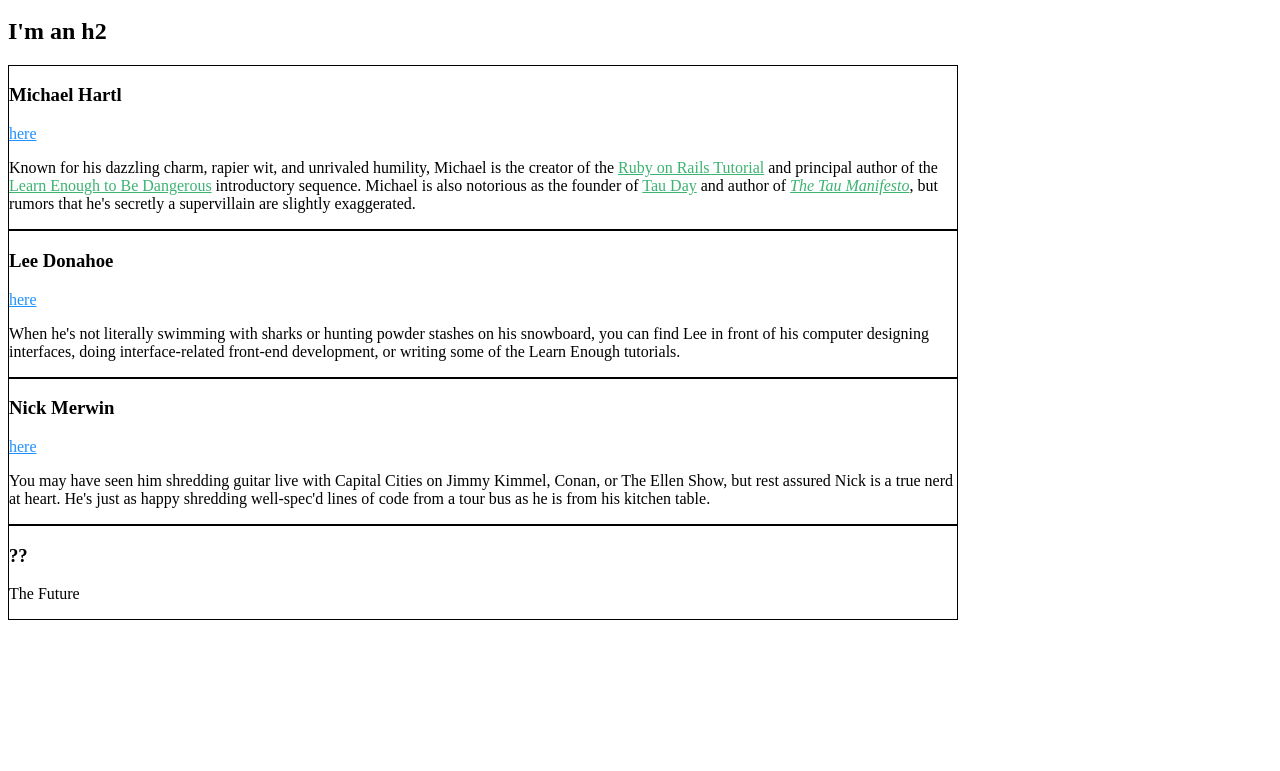
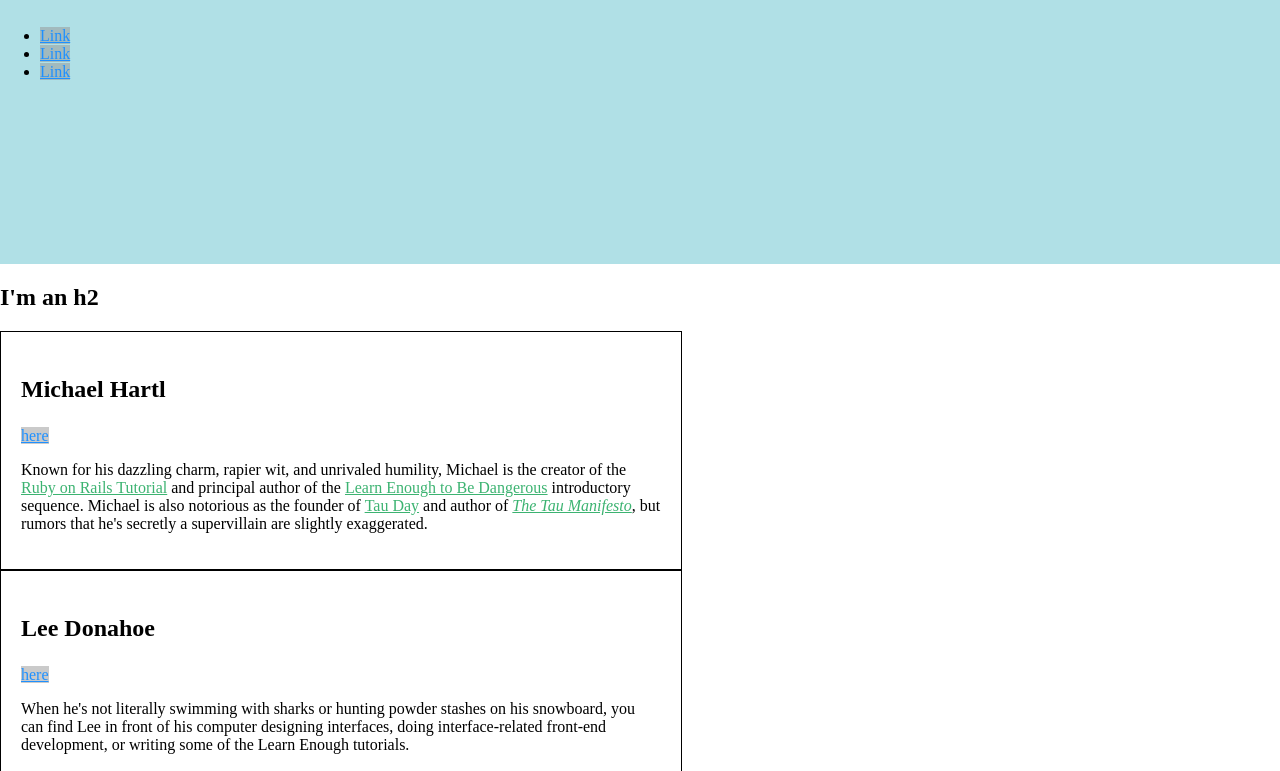
Before and after one commit to laur-tegus/laur-tegus.github.io, a plain HTML site: page index.html in a window 1280 px wide. Shown: the part 136-907 px from the top of the page. Before the commit the page ends 800 px from the top, so only its background shows below. Drawn offline with Linux system fonts and the light colour scheme.

Commit message:
end ch 3

```diff
--- a/index.html
+++ b/index.html
@@ -8,14 +8,42 @@
     a {
       color: tomato;
     }
+    html, body {
+      margin: 0;
+      padding: 0;
+    }
+    h1 {
+      font-size: 7vw;
+      margin-top: 0;
+    }
+
+    /* HERO STYLES */
+    .full-hero {
+      background-color: powderblue;
+      height: 50vh;
+    }
+
     /* SOCIAL STYLES */
     .social-link {
+      background: rgba(150, 150, 150, 0.5);
       color: dodgerblue;
     }
+
     /* BIO STYLES */
+    .bio-wrapper {
+      font-size: 24px;
+    }
     .bio-box {
       border: 1px solid black;
-      width: 75%;
+      font-size: 1rem;
+      padding: 20px;
+      width: 50%;
+    }
+    .bio-box h3 {
+      font-size: 1.5em;
+    }
+    .bio-copy {
+      font-size: 1em;
     }
     .bio-copy a {
       color: mediumseagreen;
@@ -23,19 +51,22 @@
   </style>
 </head>
 <body>
+  <div class="full-hero hero-home">
   <h1>I'm an h1</h1>
   <ul>
     <li>
-      <a href="https://example.com/">Link</a>
+      <a href="https://example.com/" class="social-link">Link</a>
     </li>
     <li>
-      <a href="https://example.com/">Link</a>
+      <a href="https://example.com/" class="social-link">Link</a>
     </li>
     <li>
-      <a href="https://example.com/">Link</a>
+      <a href="https://example.com/" class="social-link">Link</a>
     </li>
   </ul>
+  </div>
   <h2>I'm an h2</h2>
+  <div class="bio-wrapper">
     <div class="bio-box">
       <h3>Michael Hartl</h3>
       <a href="https://twitter.com/mhartl" class="social-link">here</a>
@@ -75,5 +106,6 @@
         The Future
       </p>
     </div>
+  </div>
 </body>
 </html>
```
Lines whose indentation alone changed are shown as unchanged.
